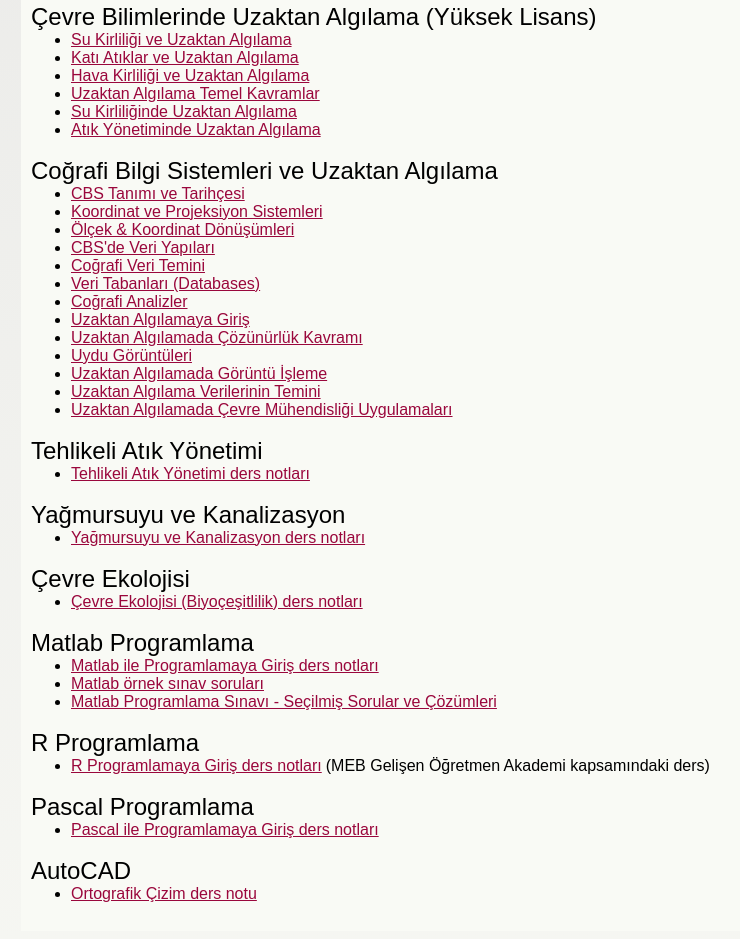
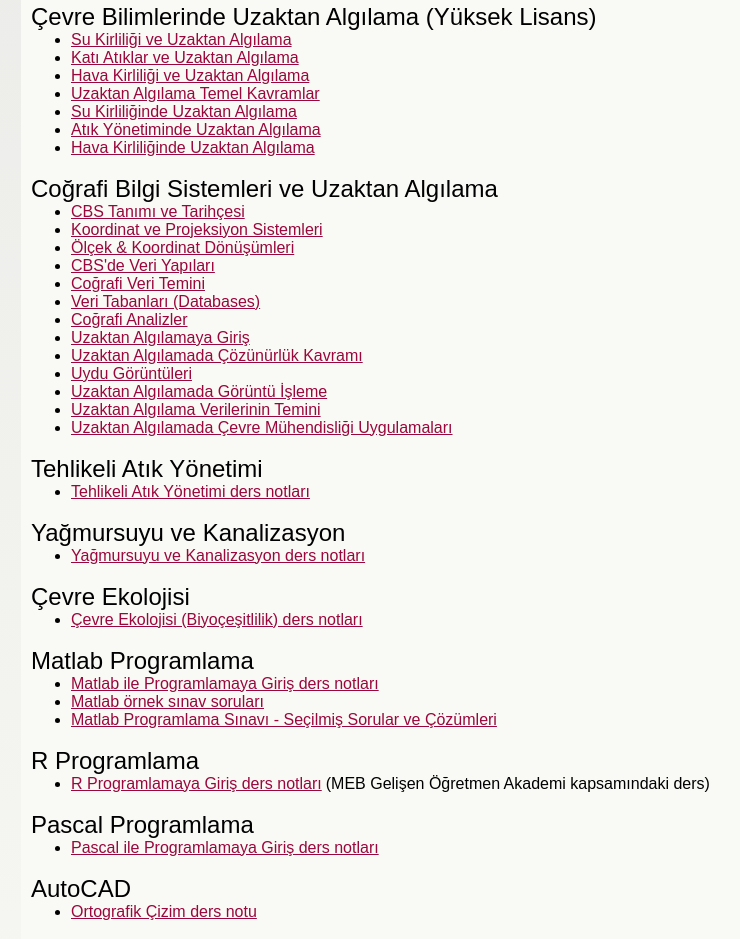
Before and after one commit to ozgurzeydan/ozgurzeydan, a plain HTML site: page lecture-notes.html in a window 1280 px wide. Shown: the part 1250-2189 px from the top of the page, without its empty margins (169-909 px from the left). Drawn offline with Linux system fonts and the light colour scheme.

Commit message:
Add files via upload

```diff
--- a/lecture-notes.html
+++ b/lecture-notes.html
@@ -3,7 +3,7 @@
 <head>
 	<meta charset="utf-8">
 	<meta name="viewport" content="width=device-width, initial-scale=1">
-	<meta name="generator" content="RocketCake">
+	<meta name="generator" content="Bluefish 2.2.15" >
 	<title>&#214;zg&#252;r ZEYDAN's Web Page</title>
 	<meta name="description" content="Personal web page of Assoc. Prof. Özgür ZEYDAN. His lecture notes and his publications...">
 	<meta name="keywords" content="&#214;zg&#252;r Zeydan, Air Pollution, Emission Inventories, Air Quality Modeling, Climate Change and Effects, Remote Sensing, Sustainability" />
@@ -144,6 +144,7 @@
 <li class="textstyle7"><a href="uac705/04-Uzaktan-Algilama-Temel-Kavramlar.pdf" target="_blank">Uzaktan Algılama Temel Kavramlar</a></li>
 <li class="textstyle7"><a href="uac705/05-UAC705-Su-Kirliliginde-Uzaktan-Algilama.pdf" target="_blank">Su Kirliliğinde Uzaktan Algılama</a></li>
 <li class="textstyle7"><a href="uac705/06-UAC705-Atik-Yonetiminde-Uzaktan-Algilama.pdf" target="_blank">Atık Yönetiminde Uzaktan Algılama</a></li>
+<li class="textstyle7"><a href="uac705/07-UAC705-Hava-Kirliliginde-Uzaktan-Algilama.pdf" target="_blank">Hava Kirliliğinde Uzaktan Algılama</a></li>
 </ul>
 
 <span class="textstyle7"><br/></span><h2 id="heading_6e2bb490">Co&#287;rafi Bilgi Sistemleri ve Uzaktan Alg&#305;lama</h2><span class="textstyle7"><br/></span><ul id="ul_1fc046bc" class="ulstyle1">
```
